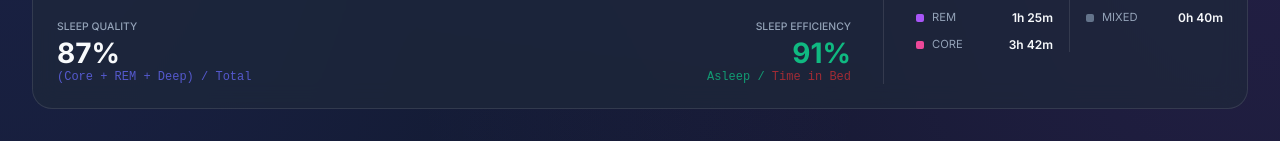
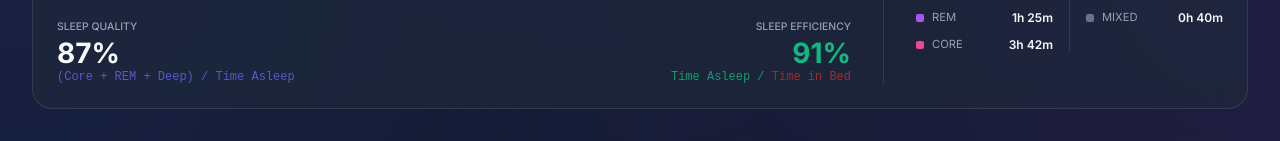
Before and after one commit to LucidMach/Sleep-More, a React (Vite) app: page / in a window 1280 px wide. Shown: the part 416-557 px from the top of the page. Built offline with nearby package versions, Linux system fonts and the light colour scheme.

Commit message:
typo fixes

```diff
--- a/src/App.jsx
+++ b/src/App.jsx
@@ -110,7 +110,7 @@ const SleepHeatmap = ({ data, onSelectDate }) => {
               <div className="stat-value" style={{ fontSize: '1.75rem' }}>{display.sleep_quality_score}%</div>
             </div>
               <div style={{ fontSize: '0.75rem', fontFamily: 'monospace', color: 'var(--accent-color)', opacity: 0.8 }}>
-                (Core + REM + Deep) / Total
+                (Core + REM + Deep) / Time Asleep
               </div>
           </div>
           <div style={{ textAlign: 'right' }}>
@@ -119,7 +119,7 @@ const SleepHeatmap = ({ data, onSelectDate }) => {
               <div className="stat-value" style={{ fontSize: '1.75rem', color: 'var(--success)' }}>{efficiency}%</div>
             </div>
               <div style={{ fontSize: '0.75rem', fontFamily: 'monospace', color: 'var(--success)', opacity: 0.8 }}>
-                Asleep / <span style={{color: "rgba(250, 50, 50, 0.75)"}}>Time in Bed</span>
+                Time Asleep / <span style={{color: "rgba(250, 50, 50, 0.75)"}}>Time in Bed</span>
               </div>
           </div>
         </div>
```
